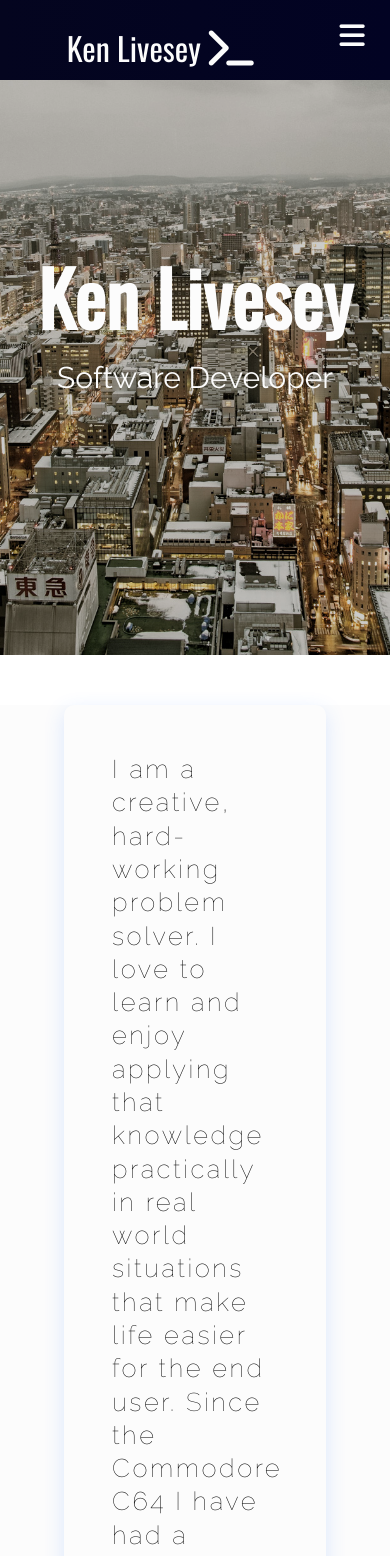
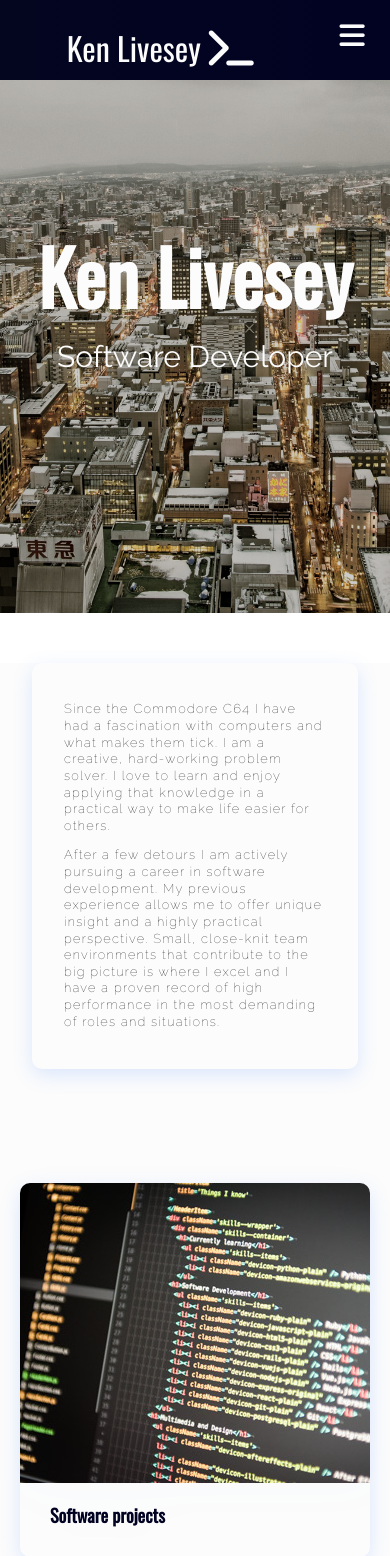
Before and after one commit to plantdink/jubilant-disco, a React (Create React App) app: page / in a window 390 px wide. Shown: the top 1556 px of the page. Built offline with nearby package versions, Linux system fonts and the light colour scheme.

Commit message:
Layout fixes & wording tweaks

```diff
--- a/src/components/Footer.css
+++ b/src/components/Footer.css
@@ -3,6 +3,7 @@
   padding: 4rem 0 2rem 0;
   display: flex;
   flex-direction: column;
+  flex-shrink: 0;
   justify-content: center;
   align-items: center;
 }
--- a/src/components/HeroSection.css
+++ b/src/components/HeroSection.css
@@ -1,7 +1,7 @@
 /* Include images */
 .hero-container {
   background: url('../images/20130201_KSL_2403.jpg') center center/cover no-repeat;
-  height: 80vh;
+  height: 75vh;
   width: 100%;
   display: flex;
   flex-direction: column;
--- a/src/components/PBS.css
+++ b/src/components/PBS.css
@@ -29,3 +29,16 @@
   letter-spacing: 0.1em;
   line-height: 130%;
 }
+
+@media screen and (max-width: 960px) {
+  .pbs--container {
+    padding: 0 2rem;
+  }
+  .pbs--text {
+    padding: .4rem 0;
+  }
+
+  .pbs--wrapper {
+    font-size: .5em
+  }
+}
--- a/src/components/PBS.js
+++ b/src/components/PBS.js
@@ -7,10 +7,10 @@ function PersBrandStatement () {
       <div className='pbs--wrapper'>
         <div className='pbs--content'>
           <h2 className='pbs--text'>
-            I am a creative, hard-working problem solver. I love to learn and enjoy applying that knowledge practically in real world situations that make life easier for the end user. Since the Commodore C64 I have had a fascination with computers and what makes them tick.
+            Since the Commodore C64 I have had a fascination with computers and what makes them tick. I am a creative, hard-working problem solver. I love to learn and enjoy applying that knowledge in a practical way to make life easier for others.
           </h2>
           <h2 className='pbs--text'>
-            After a few career detours I am now actively pursuing software engineering and development full-time. My previous career experience allows me to offer a unique insight, and a highly practical end-user perspective to my development work. Small, close-knit team environments that contribute to the big picture is where I excel and I have a proven track record of high performance in the most demanding of roles and situations.
+            After a few detours I am actively pursuing a career in software development. My previous experience allows me to offer unique insight and a highly practical perspective. Small, close-knit team environments that contribute to the big picture is where I excel and I have a proven record of high performance in the most demanding of roles and situations.
           </h2>
         </div>
       </div>
--- a/src/components/pages/Contact.css
+++ b/src/components/pages/Contact.css
@@ -1,5 +1,6 @@
 .contact {
-  height: 50vh;
+  /* display: flex; */
+  height: 65vh;
   padding: 4rem;
   background: #fcfcfc;
 }
--- a/src/components/pages/Projects.css
+++ b/src/components/pages/Projects.css
@@ -1,15 +1,15 @@
 .projects {
+  /* height: 70vh; */
   background: #fcfcfc;
 }
 
-.projects--wrapper {
-}
-
 .projects--container {
-  height: 70vh;
   display: flex;
-  flex-flow: column;
-  align-items: center;
+  flex-flow: wrap;
+  flex: 1 0 auto;
+  justify-content: center;
+  align-content: space-between;
+  max-width: 1120px;
   width: 90%;
   margin: 2rem auto;
 }
@@ -25,7 +25,7 @@ h3.project--header {
 }
 
 .project {
-  width: 350px;
+  max-width: 350px;
   position: relative;
   background: #fcfcfc;
   border-radius: 10px;
--- a/src/components/pages/Projects.js
+++ b/src/components/pages/Projects.js
@@ -17,7 +17,6 @@ function Projects() {
       </HeaderItem>
       <div className='projects'>
         <div className='projects--container'>
-          <div className='projects--wrapper'>
             <ul className='projects--items'>
               <Project
                 img={ TicTacToe }
@@ -56,7 +55,6 @@ function Projects() {
                 siteLink='https://guarded-bayou-72393.herokuapp.com/'
               />
             </ul>
-          </div>
         </div>
       </div>
       <Footer />
--- a/src/components/pages/Skills.css
+++ b/src/components/pages/Skills.css
@@ -3,7 +3,7 @@
 }
 
 .skills--wrapper {
-  height: 70vh;
+  height: 65vh;
   display: flex;
   flex-flow: column;
 }
@@ -11,8 +11,8 @@
 .skills--container {
   text-align: left;
   position: relative;
-  max-width: 1120px;
-  width: 90%;
+  max-width: 90%;
+  padding-top: 1rem;
   margin: 2rem auto;
   box-shadow: 0 6px 20px rgba(56, 125, 255, 0.17);
   -webkit-filter: drop-shadow(0 6px 20px rgba(56, 125, 255, 0.017));
--- a/src/components/pages/Skills.js
+++ b/src/components/pages/Skills.js
@@ -3,9 +3,9 @@ import Footer from '../Footer';
 import HeaderItem from '../HeaderItem';
 import './Skills.css'
 
-
 function Skills() {
   return(
+    <>
       <div className='skills'>
         <HeaderItem
           title='Things I know'
@@ -42,8 +42,9 @@ function Skills() {
               </ul>
           </div>
         </div>
+      </div>
       <Footer />
-    </div>
+    </>
   )
 };
 
```
Lines whose indentation alone changed are shown as unchanged.
